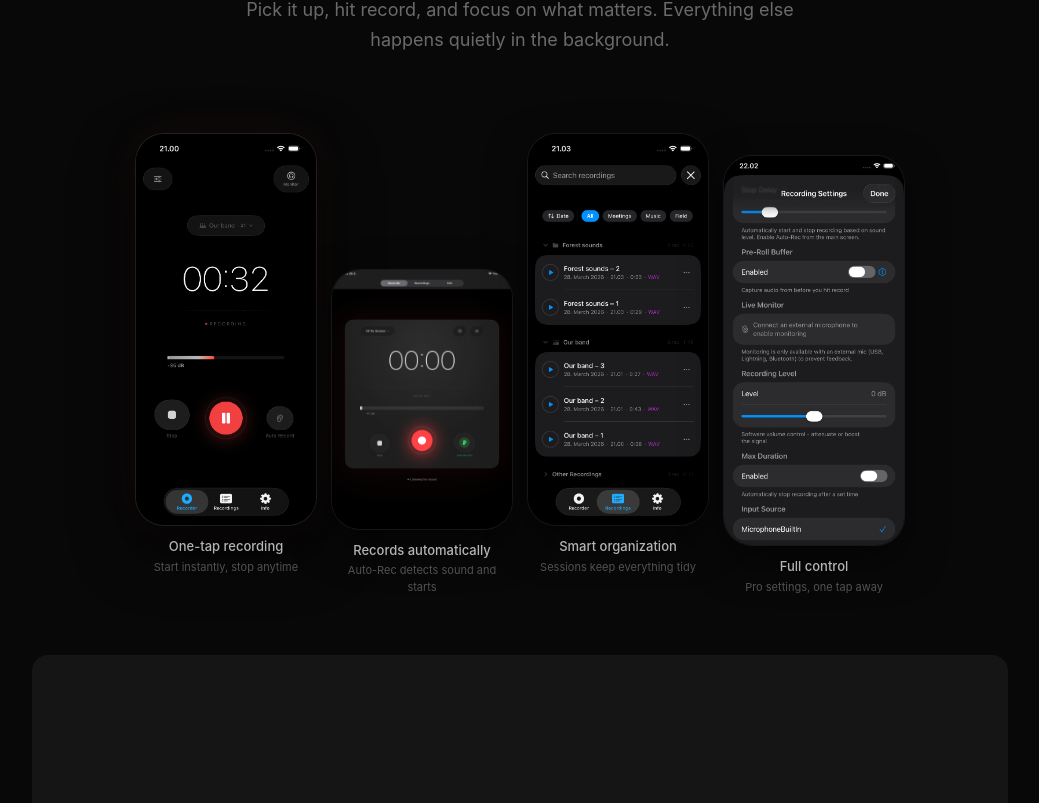
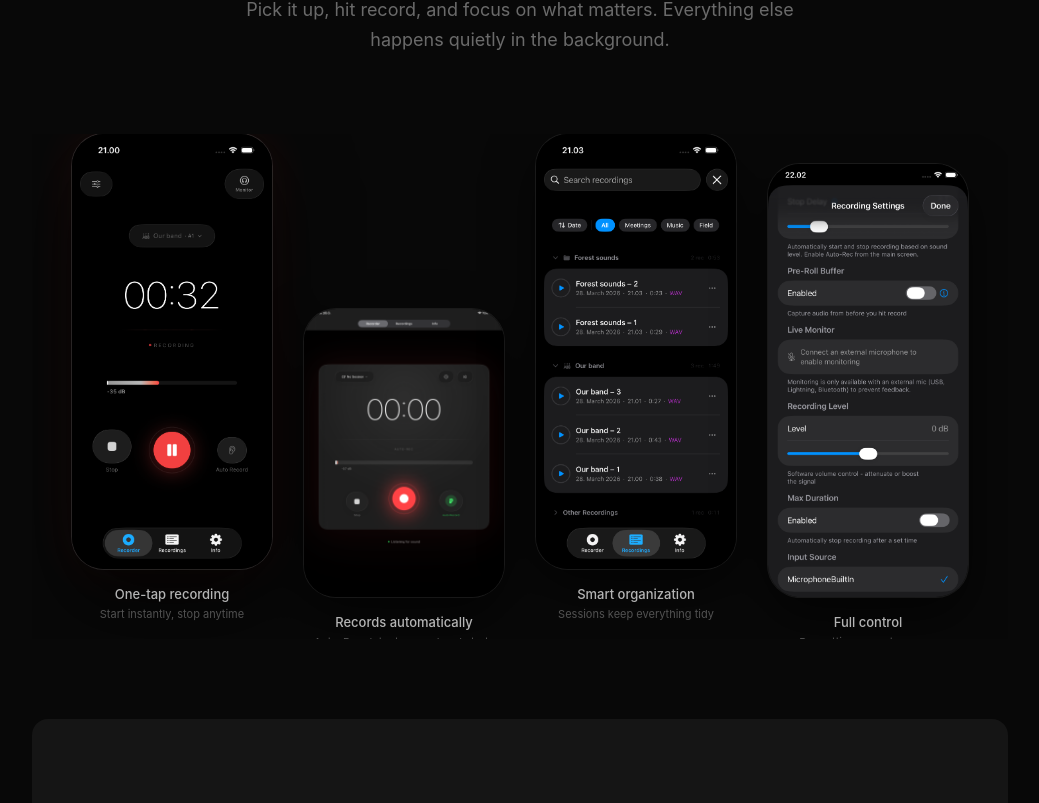
Before and after one commit to TX-Bit/Aurec.github.io, a React (Vite) app: page / in a window 1280 px wide. Shown: the part 1177-1980 px from the top of the page, without its empty margins (120-1159 px from the left). Built offline with nearby package versions, Linux system fonts and the light colour scheme.

Commit message:
Fix screenshot layout: bigger images, more spacing, remove old mockup section
Co-Authored-By: Claude Sonnet 4.6 <noreply@anthropic.com>

```diff
--- a/src/App.jsx
+++ b/src/App.jsx
@@ -2,7 +2,6 @@ import Navbar from './components/Navbar'
 import HeroSection from './components/HeroSection'
 import ValueSection from './components/ValueSection'
 import FeaturesSection from './components/FeaturesSection'
-import ShowcaseSection from './components/ShowcaseSection'
 import BuiltForSection from './components/BuiltForSection'
 import ProSection from './components/ProSection'
 import TrustSection from './components/TrustSection'
@@ -16,7 +15,6 @@ export default function App() {
         <HeroSection />
         <ValueSection />
         <FeaturesSection />
-        <ShowcaseSection />
         <BuiltForSection />
         <ProSection />
         <TrustSection />
--- a/src/components/ValueSection.jsx
+++ b/src/components/ValueSection.jsx
@@ -55,19 +55,22 @@ export default function ValueSection() {
 
         {/* Screenshots */}
         <div ref={screensRef} className="reveal mb-20">
-          <div className="flex gap-4 justify-center flex-wrap sm:flex-nowrap items-end">
+          <div className="flex gap-6 md:gap-8 justify-center items-end overflow-x-auto pb-4">
             {SCREENS.map(({ src, label, description }, i) => (
               <div
                 key={label}
-                className="flex flex-col items-center gap-3 flex-1 min-w-[140px] max-w-[180px]"
-                style={{ transform: i % 2 === 0 ? 'translateY(0)' : 'translateY(20px)' }}
+                className="flex flex-col items-center gap-4 shrink-0"
+                style={{
+                  width: 200,
+                  transform: i % 2 === 0 ? 'translateY(0)' : 'translateY(28px)',
+                }}
               >
                 <div
-                  className="w-full rounded-[28px] overflow-hidden"
+                  className="w-full rounded-[32px] overflow-hidden"
                   style={{
                     boxShadow: i === 0
-                      ? '0 0 0 1px rgba(255,255,255,0.10), 0 24px 60px rgba(0,0,0,0.7), 0 0 40px rgba(232,67,58,0.08)'
-                      : '0 0 0 1px rgba(255,255,255,0.07), 0 16px 40px rgba(0,0,0,0.5)',
+                      ? '0 0 0 1px rgba(255,255,255,0.12), 0 32px 80px rgba(0,0,0,0.8), 0 0 50px rgba(232,67,58,0.10)'
+                      : '0 0 0 1px rgba(255,255,255,0.08), 0 20px 50px rgba(0,0,0,0.6)',
                   }}
                 >
                   <img
```
